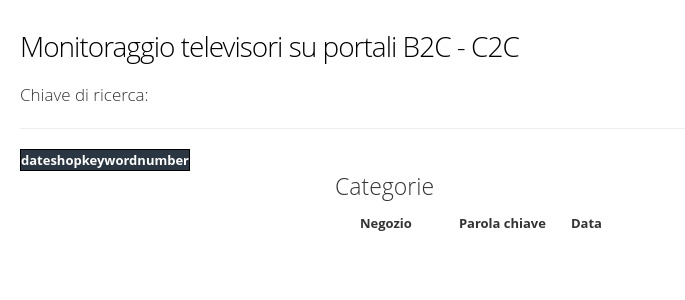
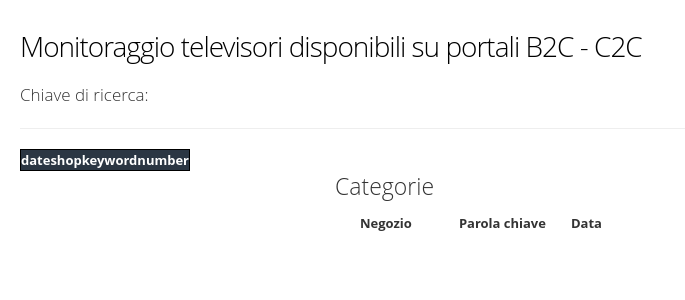
Before and after one commit to ndrberna/tvMarketMonitoring, a Django app: template dataViz/marketPresence/templates/marketPresence/mappa.html in a window 1280 px wide. Shown: the top 300 px of the page, without its empty margins (0-685 px from the left). Run offline with Django 3.2, Linux system fonts and the light colour scheme; the template is opened without the code that fills it, so the values that code supplies are empty; some libraries are stand-ins or nearby versions.

Commit message:
Aggiornamento mappa, urls

```diff
--- a/dataViz/dataViz/settings.py
+++ b/dataViz/dataViz/settings.py
@@ -25,7 +25,7 @@
 # SECURITY WARNING: don't run with debug turned on in production!
 DEBUG = True
 
-ALLOWED_HOSTS = []
+ALLOWED_HOSTS = ["192.168.40.28","127.0.0.1"]
 
 
 # Application definition
--- a/dataViz/marketPresence/templates/marketPresence/mappa.html
+++ b/dataViz/marketPresence/templates/marketPresence/mappa.html
@@ -54,7 +54,7 @@
 		<div  class="page-content">
 
 			<h1 class="page-title">
-			Monitoraggio televisori su portali B2C - C2C
+			Monitoraggio televisori disponibili su portali B2C - C2C
 			</h1>
 			<h4> Chiave di ricerca:<b>
 				{% if keyword %}
```
Also changed, not shown: 2 other files.
